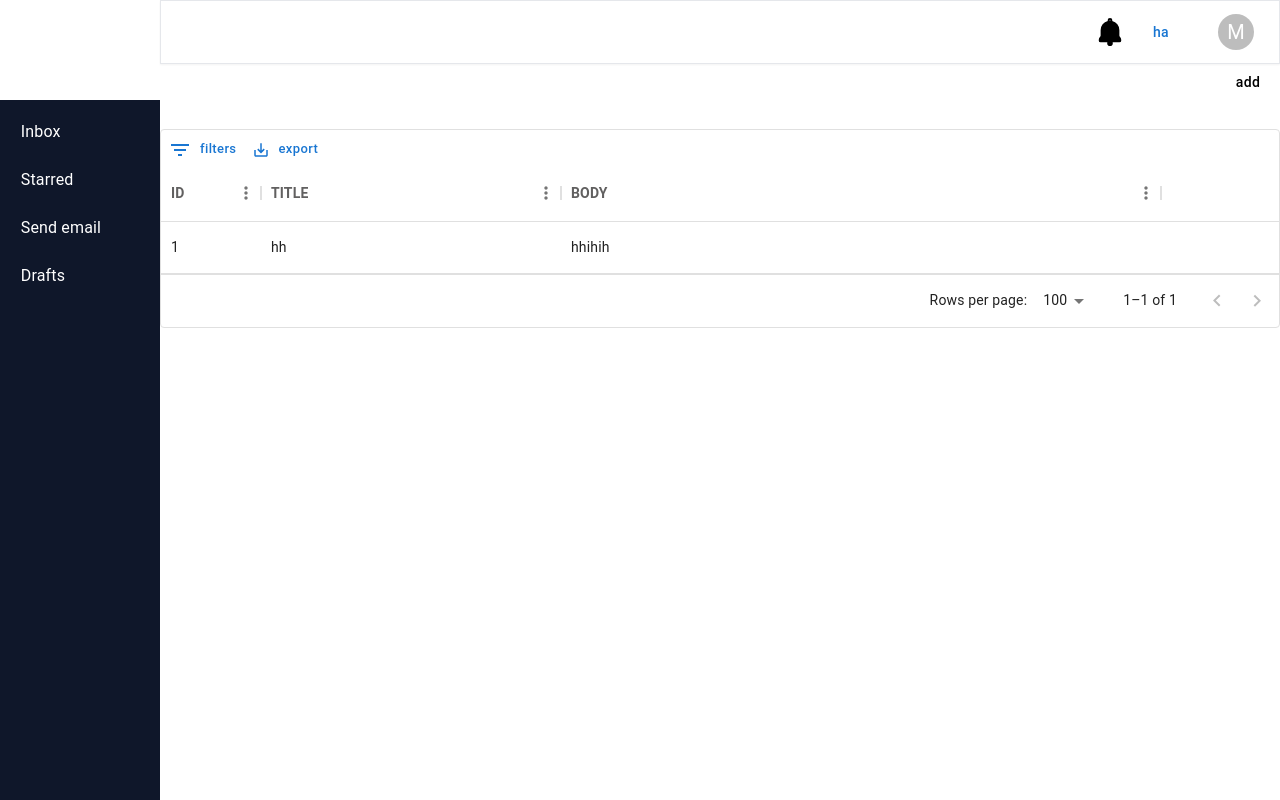
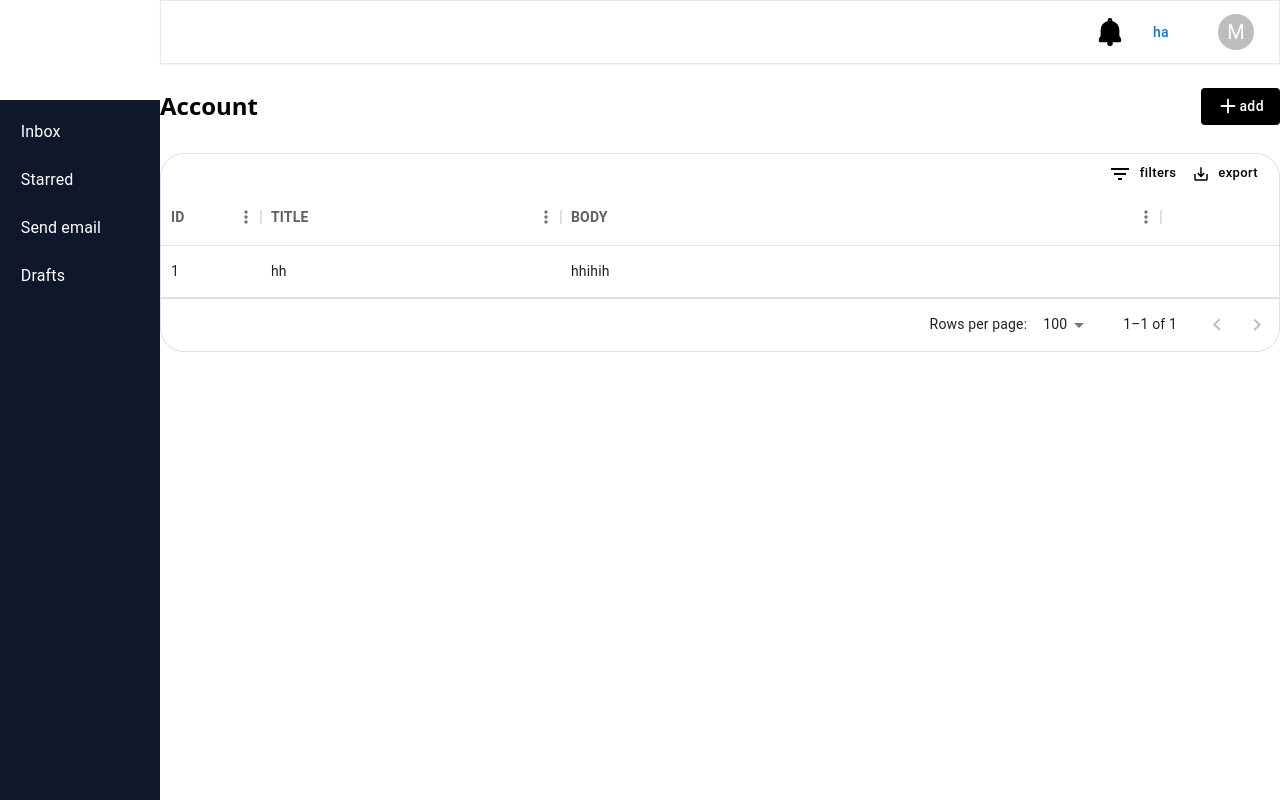
Before and after one commit to khanhvi294/cms-fe, a React (Vite) app: page /admin in a window 1280 px wide. Built offline with nearby package versions, Linux system fonts and the light colour scheme.

Commit message:
custom table

```diff
--- a/src/components/Table/Table.jsx
+++ b/src/components/Table/Table.jsx
@@ -12,9 +12,9 @@ const VISIBLE_FIELDS = ["name", "rating", "country", "dateCreated", "isAdmin"];
 
 function CustomToolbar() {
   return (
-    <GridToolbarContainer>
-      <GridToolbarFilterButton />
-      <GridToolbarExport />
+    <GridToolbarContainer className=" mr-3 justify-end">
+      <GridToolbarFilterButton className="!text-black" />
+      <GridToolbarExport className="!text-black" />
     </GridToolbarContainer>
   );
 }
@@ -33,9 +33,10 @@ const Table = ({ rows, columnss }) => {
   ];
   return (
     <div className="w-full">
-      <div className=" bg-white mt-7 w-full">
+      <div className=" bg-white mt-7 w-full ">
         <div style={{ minHeight: 614, width: "100%" }}>
           <DataGrid
+            className="!rounded-3xl "
             rows={tableData}
             columns={columns}
             pageSize={12}
--- a/src/features/admin/temp.jsx
+++ b/src/features/admin/temp.jsx
@@ -7,8 +7,44 @@ const Temp = () => {
   return (
     /* admin */
     <>
-      <div className="flex gap-2  justify-end">
-        <Button variant="contained flex-end">Add</Button>
+      <div className="flex gap-2 justify-between items-center">
+        <span className="text-2xl font-semibold">Account</span>
+        <Button variant="contained flex-end !bg-[#000] !text-white">
+          <svg
+            xmlns="http://www.w3.org/2000/svg"
+            viewBox="0 0 24 24"
+            id="plus"
+            width={22}
+            height={22}
+          >
+            <g
+              data-name="Layer 2"
+              fill="#ffffff"
+              className="color000000 svgShape"
+            >
+              <g
+                data-name="plus"
+                fill="#ffffff"
+                className="color000000 svgShape"
+              >
+                <rect
+                  width="24"
+                  height="24"
+                  opacity="0"
+                  transform="rotate(180 12 12)"
+                  fill="#ffffff"
+                  className="color000000 svgShape"
+                ></rect>
+                <path
+                  d="M19 11h-6V5a1 1 0 0 0-2 0v6H5a1 1 0 0 0 0 2h6v6a1 1 0 0 0 2 0v-6h6a1 1 0 0 0 0-2z"
+                  fill="#ffffff"
+                  className="color000000 svgShape"
+                ></path>
+              </g>
+            </g>
+          </svg>
+          Add
+        </Button>
       </div>
       <Table />
     </>
--- a/src/layouts/admin/AdminLayout.jsx
+++ b/src/layouts/admin/AdminLayout.jsx
@@ -12,7 +12,7 @@ const AdminLayout = () => {
           <div className="h-16 bg-white px-5 border shadow-sm">
             <Header />
           </div>
-          <div className="w-[1120px] m-auto">
+          <div className="w-[1120px] m-auto py-6">
             <Outlet />
           </div>
         </div>
```
